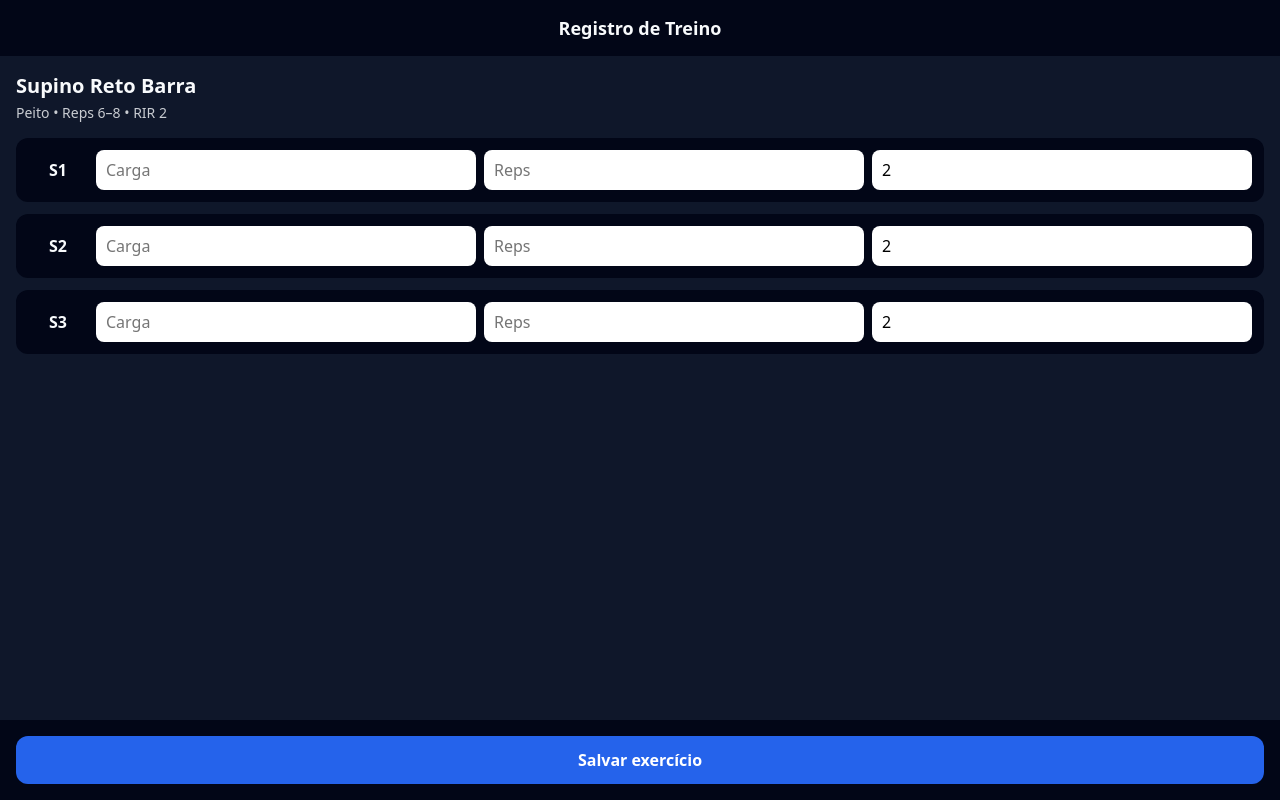
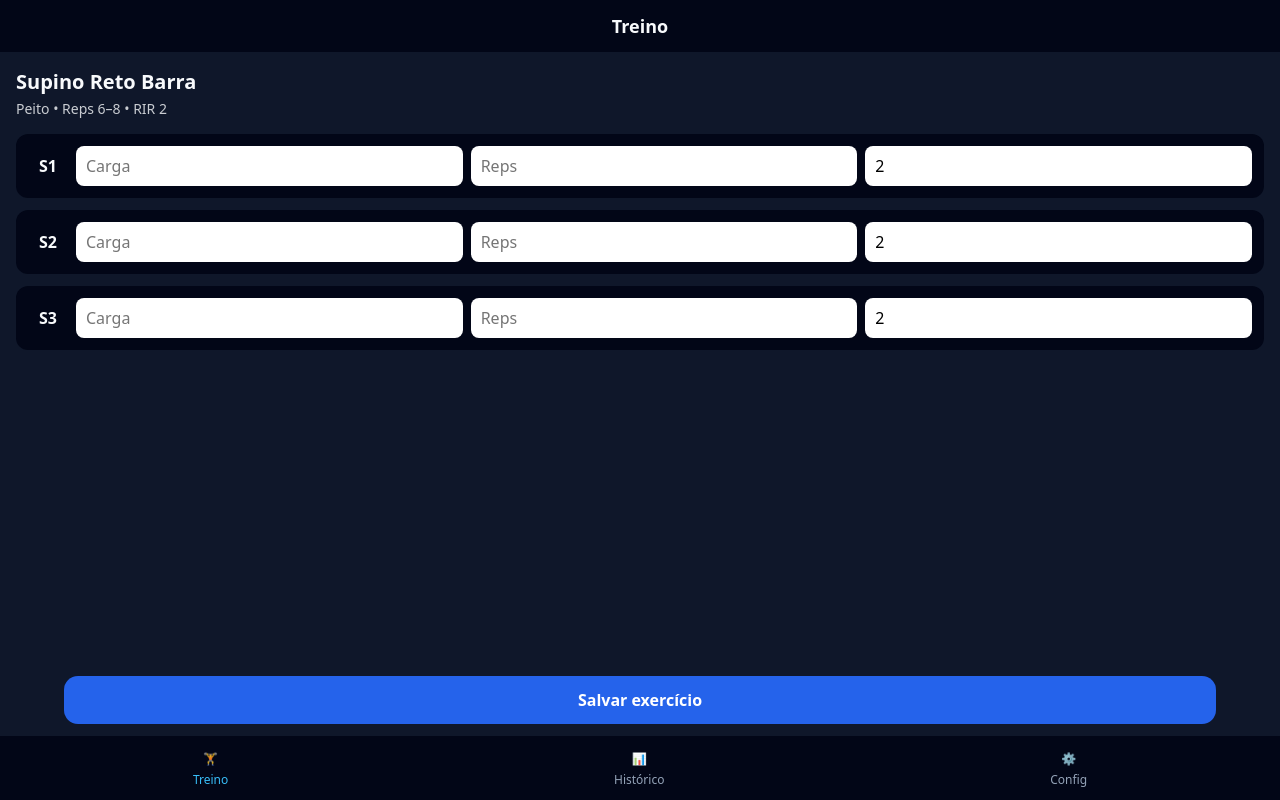
Before and after one commit to sauloflorentino1977-ui/app_treino, a plain HTML site: page index.html in a window 1280 px wide. Drawn offline with Linux system fonts and the light colour scheme.

Commit message:
Update index.html

```diff
--- a/index.html
+++ b/index.html
@@ -22,15 +22,17 @@
       color: #f8fafc;
       display: flex;
       flex-direction: column;
+      overflow: hidden;
     }
 
     /* HEADER */
     header {
-      padding: 16px;
+      padding: 14px;
       text-align: center;
       font-size: 18px;
       font-weight: 600;
       background: #020617;
+      flex-shrink: 0;
     }
 
     /* CONTENT */
@@ -38,10 +40,6 @@
       flex: 1;
       padding: 16px;
       overflow-y: auto;
-    }
-
-    .exercise {
-      margin-bottom: 20px;
     }
 
     .exercise h2 {
@@ -65,7 +63,7 @@
     }
 
     .set span {
-      width: 60px;
+      width: 40px;
       font-weight: 600;
       text-align: center;
       line-height: 40px;
@@ -80,30 +78,56 @@
       font-size: 16px;
     }
 
-    /* FOOTER */
-    footer {
-      padding: 16px;
-      background: #020617;
-    }
-
-    button {
-      width: 100%;
+    /* BOTÃO FLUTUANTE */
+    .fab {
+      position: fixed;
+      bottom: 76px;
+      left: 50%;
+      transform: translateX(-50%);
+      width: 90%;
       height: 48px;
-      border-radius: 12px;
+      border-radius: 14px;
       border: none;
       background: #2563eb;
       color: #fff;
       font-size: 16px;
       font-weight: 600;
+      z-index: 10;
+    }
+
+    /* MENU INFERIOR */
+    nav {
+      height: 64px;
+      background: #020617;
+      display: flex;
+      justify-content: space-around;
+      align-items: center;
+      flex-shrink: 0;
+      border-top: 1px solid #020617;
+    }
+
+    nav button {
+      background: none;
+      border: none;
+      color: #94a3b8;
+      font-size: 12px;
+      display: flex;
+      flex-direction: column;
+      align-items: center;
+      gap: 4px;
+    }
+
+    nav button.active {
+      color: #38bdf8;
     }
   </style>
 </head>
 
 <body>
 
-  <header>Registro de Treino</header>
+  <header>Treino</header>
 
-  <main>
+  <main id="screen-treino">
     <div class="exercise">
       <h2>Supino Reto Barra</h2>
       <p>Peito • Reps 6–8 • RIR 2</p>
@@ -131,9 +155,13 @@
     </div>
   </main>
 
-  <footer>
-    <button>Salvar exercício</button>
-  </footer>
+  <button class="fab">Salvar exercício</button>
+
+  <nav>
+    <button class="active">🏋️<span>Treino</span></button>
+    <button>📊<span>Histórico</span></button>
+    <button>⚙️<span>Config</span></button>
+  </nav>
 
 </body>
 </html>
```
